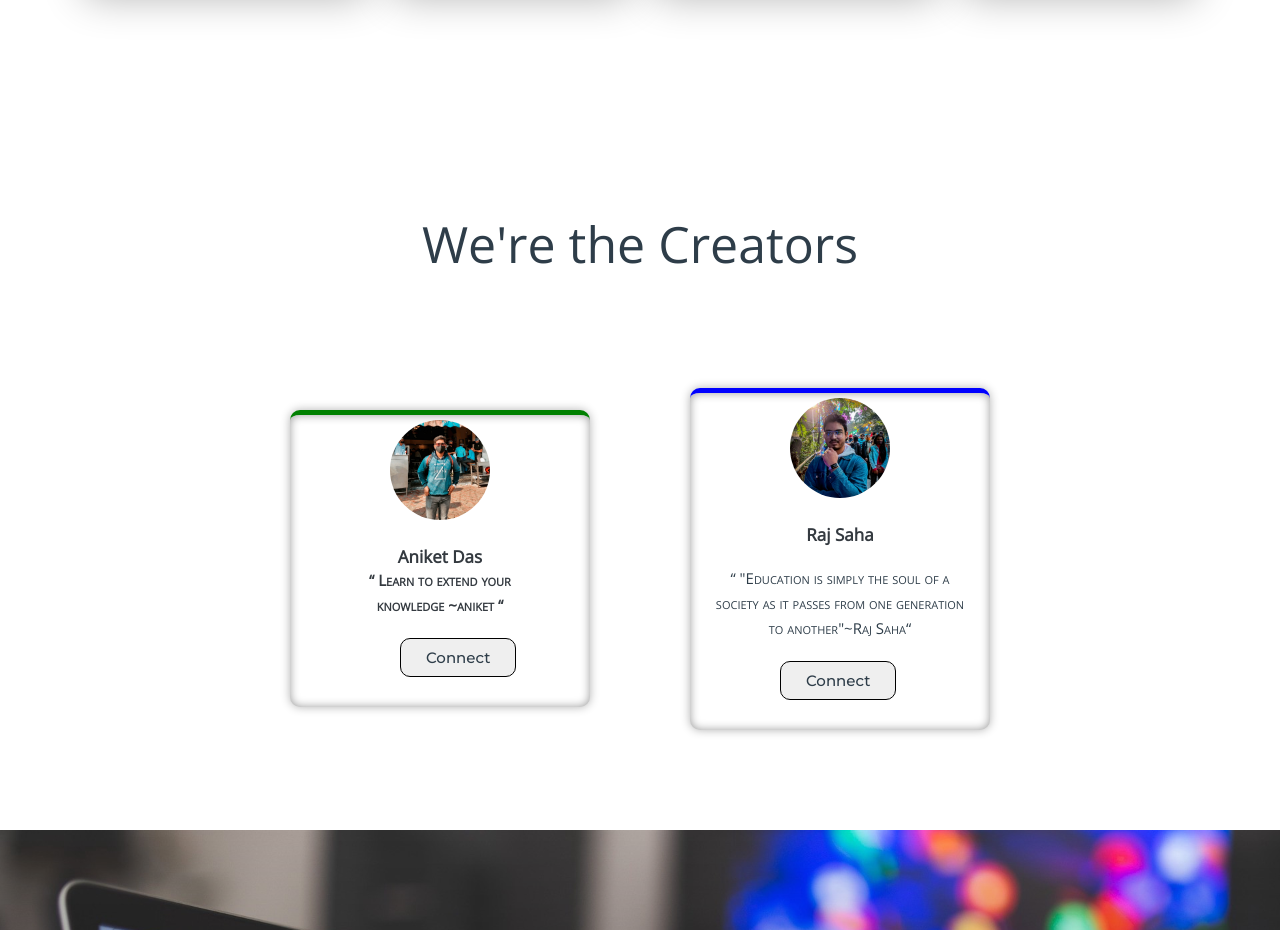
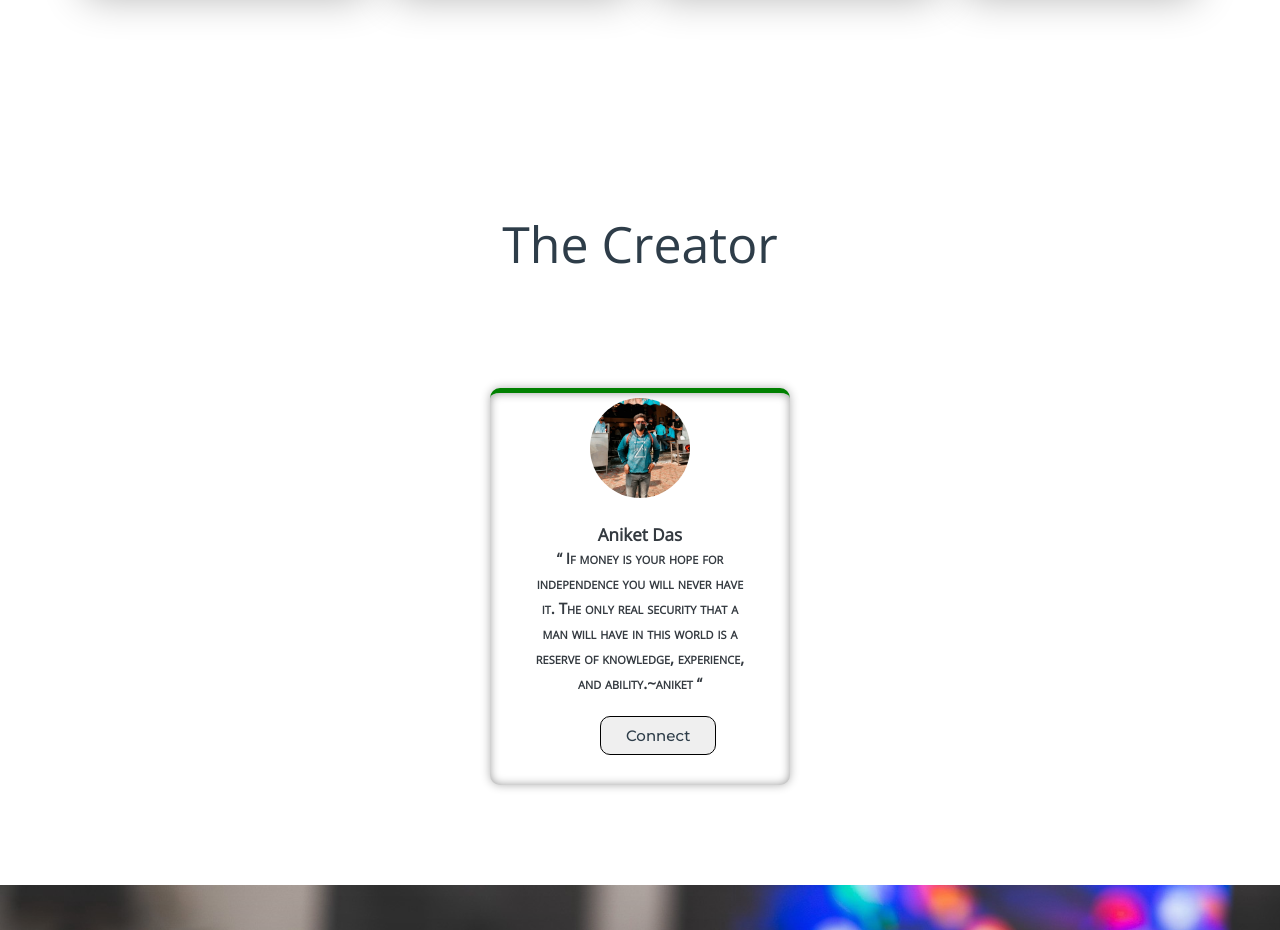
Before and after one commit to kodepirate/Eclipse-Academy, a plain HTML site: page index.html in a window 1280 px wide. Shown: the part 2640-3570 px from the top of the page. Drawn offline with nearby package versions, Linux system fonts and the light colour scheme.

Commit message:
edited some links

```diff
--- a/index.html
+++ b/index.html
@@ -126,30 +126,19 @@
 
 <!-- TEAM -->
 	<div class="diffSection" id="team_section">
-		<center><p style="font-size: 50px; padding-top: 100px; padding-bottom: 60px;">We're the Creators</p></center>
+		<center><p style="font-size: 50px; padding-top: 100px; padding-bottom: 60px;">The Creator</p></center>
 		<div class="totalcard">
 			<div class="card">
 				<center><img src="images/creator/aniket.png"></center>
 				<center><div class="card-title">Aniket Das
 				<div id="detail">
-					<p>“ Learn to extend your knowledge ~aniket “</p>
+					<p>“ If money is your hope for independence you will never have it. The only real security that a man will have in this world is a reserve of knowledge, experience, and ability.~aniket “</p>
 					<div class="duty"></div>
 					<a href="https://www.linkedin.com/in/aniket0fficial/" target="_blank"><button class="btn-aniket">Connect</button></a>
 				</div>
 				</center>
 			</div>
-			<div class="card">
-				<center><img src="images/creator/raj.png"></center>
-				<center><div class="card-title">Raj Saha</div>
-				<div id="detail">
-					<p>“ "Education is simply the soul of a society as it passes from one generation to another"~Raj Saha“</p>
-					<div class="duty"></div>
-					<a href="https://www.linkedin.com/in/raj-saha-63374a236/" target="_blank"><button class="btn-raj">Connect
 
-					</button></a>
-				</div>
-				</center>
-			</div>
 		</div>
 	</div>
 
```
